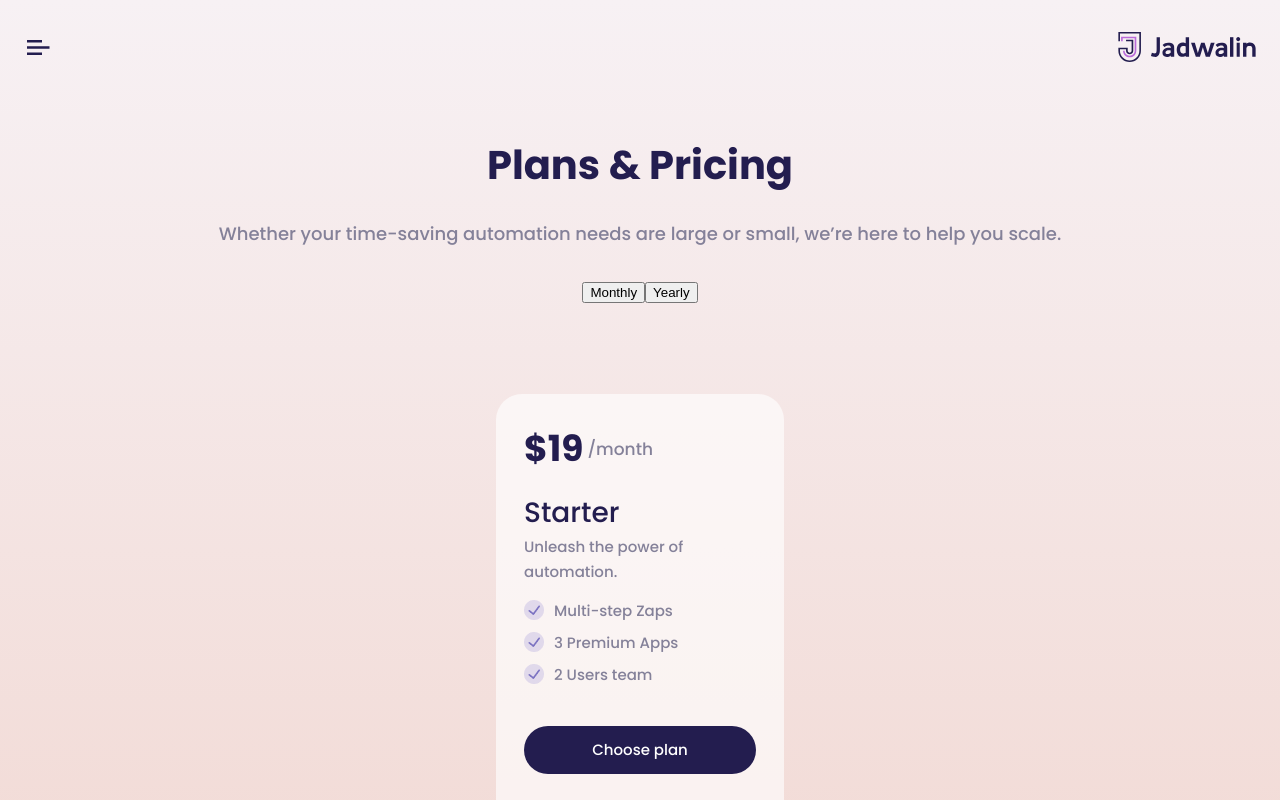
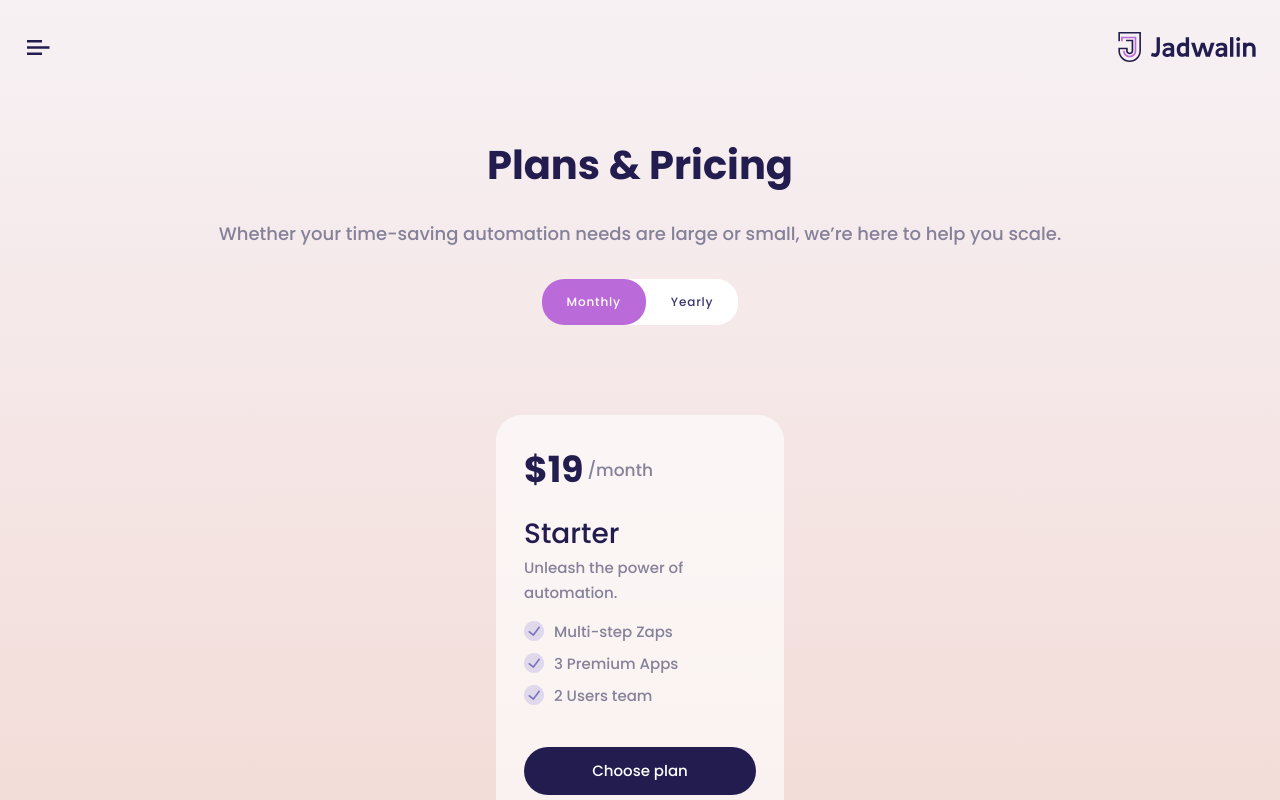
Before and after one commit to DEZester/netpeak-project, a React (Create React App) app: page / in a window 1280 px wide. Shown: the top 800 px of the page. Built offline with nearby package versions, Linux system fonts and the light colour scheme.

Commit message:
return to old version part two

```diff
--- a/src/components/MainInfo/MainInfo.jsx
+++ b/src/components/MainInfo/MainInfo.jsx
@@ -1,10 +1,10 @@
 const MainInfo = ({ isMonthly, setButton }) => {
   const monthly = isMonthly
-    ? 'btns-container__btn btns-container__btn_active'
-    : 'btns-container__btn';
+    ? 'mainInfo-container__btns__btn mainInfo-container__btns__btn_active'
+    : 'mainInfo-container__btns__btn';
   const yearly = isMonthly
-    ? 'btns-container__btn '
-    : 'btns-container__btn btns-container__btn_active';
+    ? 'mainInfo-container__btns__btn '
+    : 'mainInfo-container__btns__btn mainInfo-container__btns__btn_active';
 
   return (
     <div className="mainInfo">
@@ -14,7 +14,7 @@ const MainInfo = ({ isMonthly, setButton }) => {
           Whether your time-saving automation needs are large or small, we’re here to help you
           scale.
         </p>
-        <div className="mainInfo-container__btns-container">
+        <div className="mainInfo-container__btns">
           <button className={monthly} onClick={() => setButton(true)}>
             Monthly
           </button>
```
